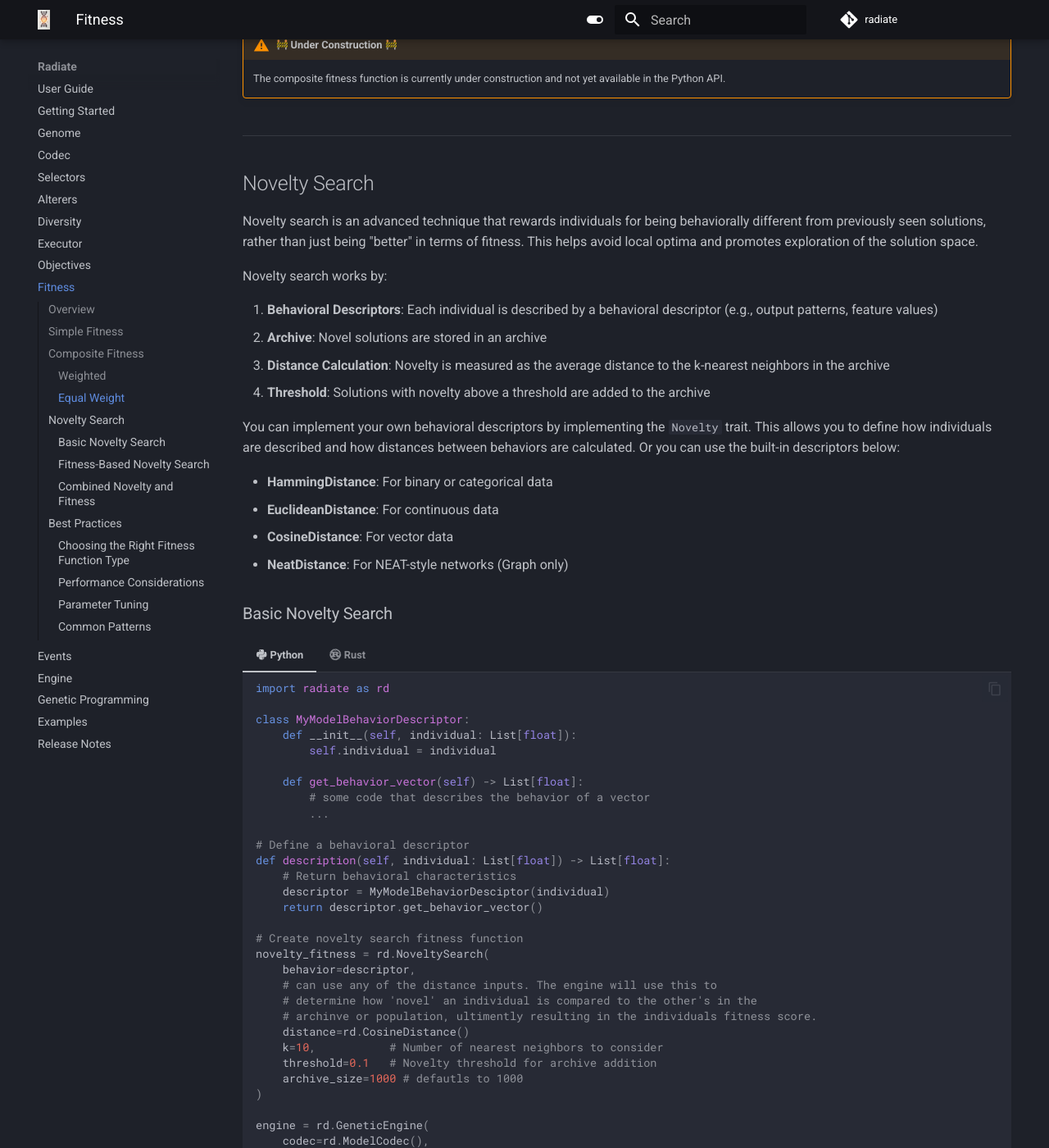
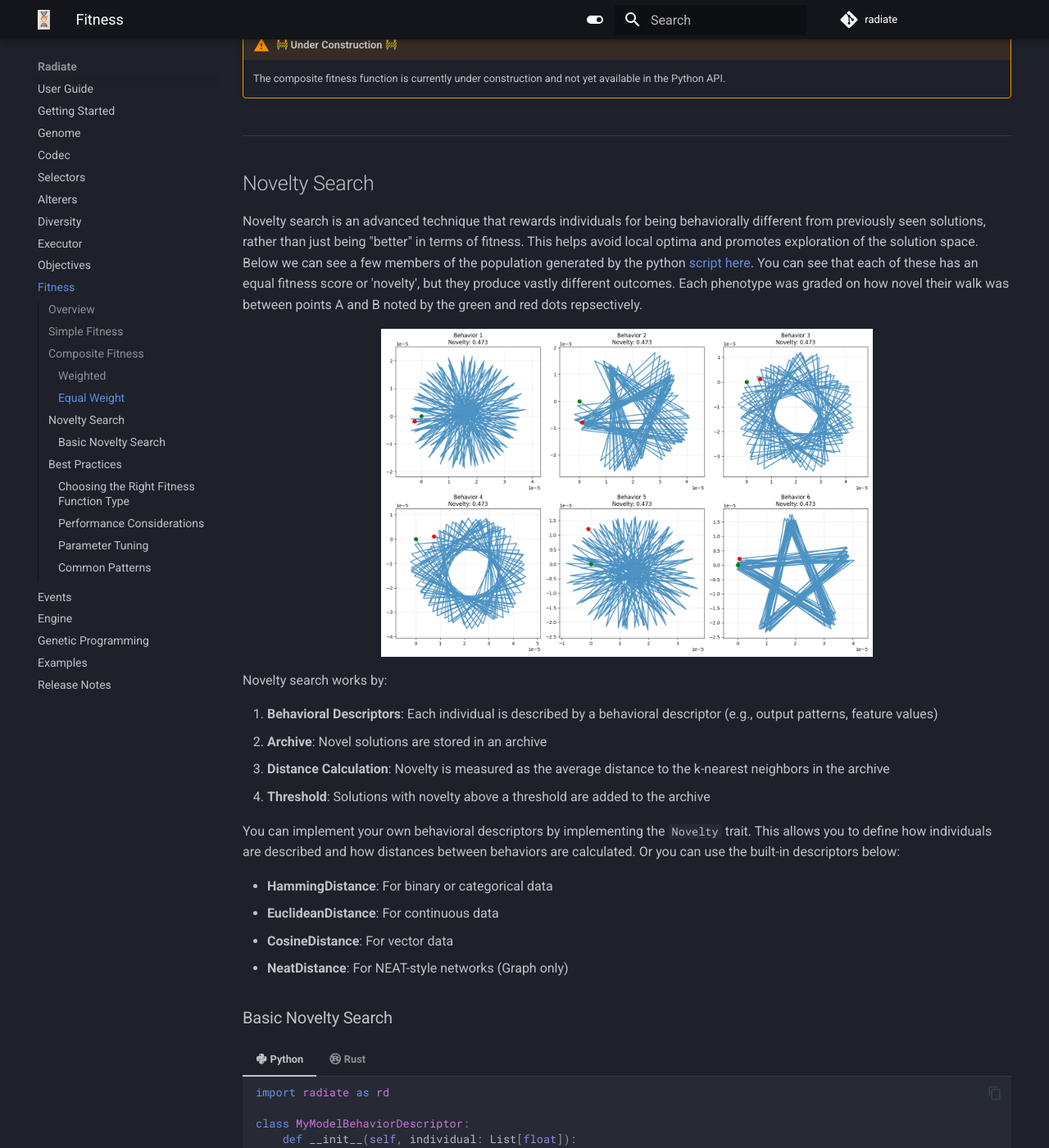
Before and after one commit to pkalivas/radiate, an MkDocs documentation site: the page built from docs/source/fitness.md, in a window 1280 px wide and 1400 px high, scrolled down 2300 px. Shown: the whole window at 82% size. Built offline with MkDocs 1.6.1 and Material for MkDocs 9.7.7, drawn with Linux system fonts in a browser that asks for light colours; emoji names are drawn with the system emoji font; comment, search, counter and statistics services are not loaded; some of the changed text lies outside the part shown.

Commit message:
Improves novelty search documentation
Adds an example of novelty search in action, illustrating how it explores diverse behavioral outcomes.

Removes unused images and cleans up commented-out code sections to enhance readability and maintainability.

````diff
--- a/docs/source/fitness.md
+++ b/docs/source/fitness.md
@@ -180,7 +180,11 @@ composite_fitness = rd.CompositeFitnessFn.new()
 
 ## Novelty Search
 
-Novelty search is an advanced technique that rewards individuals for being behaviorally different from previously seen solutions, rather than just being "better" in terms of fitness. This helps avoid local optima and promotes exploration of the solution space.
+Novelty search is an advanced technique that rewards individuals for being behaviorally different from previously seen solutions, rather than just being "better" in terms of fitness. This helps avoid local optima and promotes exploration of the solution space. Below we can see a few members of the population generated by the python [script here](https://github.com/pkalivas/radiate/blob/master/py-radiate/examples/novelty_search.py). You can see that each of these has an equal fitness score or 'novelty', but they produce vastly different outcomes. Each phenotype was graded on how novel their walk was between points A and B noted by the green and red dots repsectively.
+
+<figure markdown="span">
+    ![novelty_search](../assets/novelty_search.png){ width="600" }
+</figure>
 
 Novelty search works by:
 
@@ -278,10 +282,11 @@ You can implement your own behavioral descriptors by implementing the `Novelty`
         .fitness_fn(novelty_fitness)
         .build();
     ```
-
+<!--
 ### Fitness-Based Novelty Search
 
 You can use fitness scores directly as behavioral descriptors using `FitnessDescriptor`.
+-->
 
 <!--
 ```python
@@ -298,7 +303,7 @@ novelty_fitness = rd.NoveltySearch(
 )
 ```
 -->
-
+<!--
 === ":fontawesome-brands-python: Python"
 
     !!! warning ":construction: Under Construction :construction:"
@@ -320,11 +325,12 @@ novelty_fitness = rd.NoveltySearch(
         0.05  // threshold
     );
     ```
-
+-->
+<!--
 ### Combined Novelty and Fitness
 
 You can combine novelty search with traditional fitness to get the benefits of both exploration and exploitation.
-
+ -->
 <!--
 ```python
 def traditional_fitness(model: Model) -> float:
@@ -348,7 +354,7 @@ engine = rd.GeneticEngine(
 )
 ```
 -->
-
+<!--
 === ":fontawesome-brands-python: Python"
 
     !!! warning ":construction: Under Construction :construction:"
@@ -378,6 +384,7 @@ engine = rd.GeneticEngine(
         .fitness_fn(combined_fitness)
         .build();
     ```
+-->
 
 ---
 
````
Also changed, not shown: docs/assets/novelty_2.png (deleted), docs/assets/super_man_codex.png (deleted).
